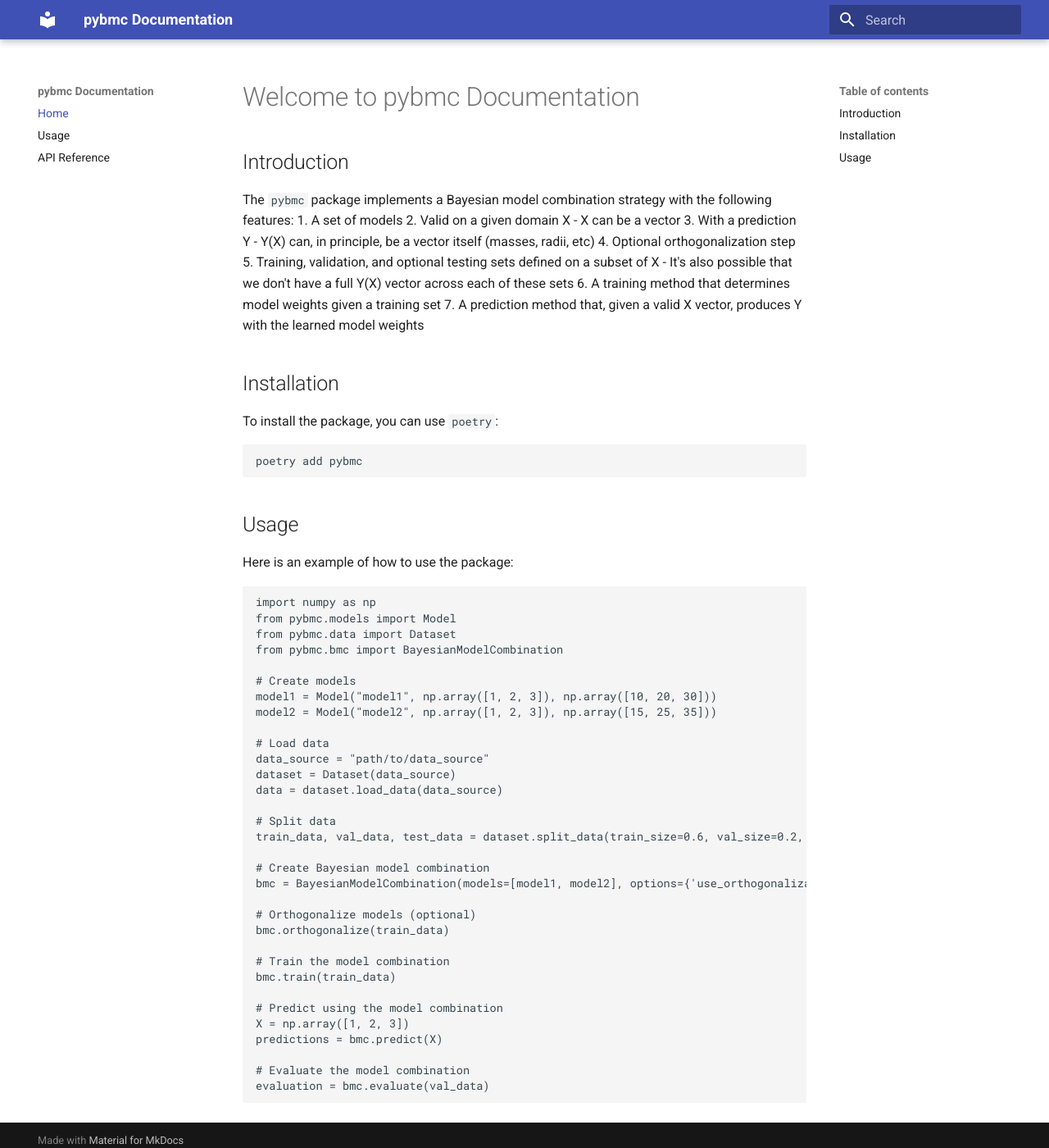
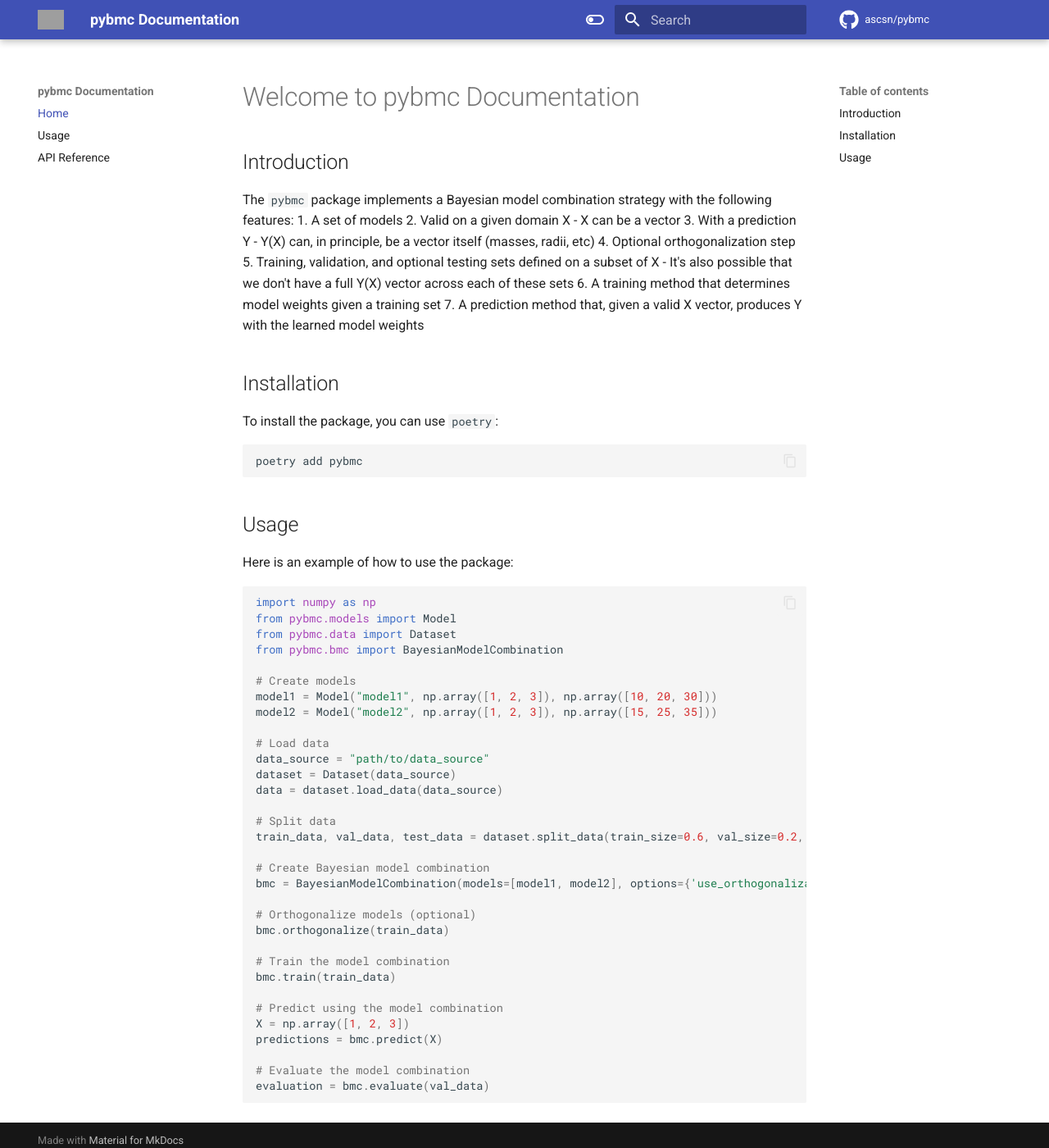
Before and after one commit to sudhanvalalit/pybmc, an MkDocs documentation site: the page built from docs/index.md, in a window 1280 px wide and 1400 px high. Shown: the whole window at 82% size. Built offline with MkDocs 1.6.1 and Material for MkDocs 9.7.7, drawn with Linux system fonts in a browser that asks for light colours; comment, search, counter and statistics services are not loaded; grey boxes are pictures that could not be loaded.

Commit message:
Update mkdocs.yml

```diff
--- a/mkdocs.yml
+++ b/mkdocs.yml
@@ -1,11 +1,76 @@
 site_name: "pybmc Documentation"
 site_url: "https://ascsn.github.io/pybmc/"
+site_description: "Simple package for Bayesian model combination"
+site_author: "ascsn"
+repo_url: "https://github.com/ascsn/pybmc"
+repo_name: "ascsn/pybmc"
+
 theme:
   name: "material"
+  palette:
+    - media: "(prefers-color-scheme: light)"
+      scheme: default
+      primary: indigo
+      accent: indigo
+      toggle:
+        icon: material/toggle-switch-off-outline
+        name: Switch to dark mode
+    - media: "(prefers-color-scheme: dark)"
+      scheme: slate
+      primary: indigo
+      accent: indigo
+      toggle:
+        icon: material/toggle-switch
+        name: Switch to light mode
+  features:
+    - navigation.instant
+    - navigation.tracking
+    - navigation.sections
+    - navigation.expand
+    - navigation.indexes
+    - navigation.top
+    - toc.follow
+    - content.code.copy
+    - content.code.annotate
+  font:
+    text: Roboto
+    code: Roboto Mono
+  icon:
+    repo: fontawesome/brands/github
+  logo: assets/logo.png
+  favicon: assets/favicon.png
+
+markdown_extensions:
+  - admonition
+  - pymdownx.details
+  - pymdownx.superfences
+  - pymdownx.highlight:
+      anchor_linenums: true
+  - pymdownx.inlinehilite
+  - pymdownx.snippets
+  - pymdownx.tabbed:
+      alternate_style: true
+  - tables
+  - footnotes
+  - pymdownx.arithmatex:
+      generic: true
+  - attr_list
+  - pymdownx.emoji:
+      emoji_index: !!python/name:materialx.emoji.twemoji
+      emoji_generator: !!python/name:materialx.emoji.to_svg
+
+extra_javascript:
+  - https://polyfill.io/v3/polyfill.min.js?features=es6
+  - https://cdn.jsdelivr.net/npm/mathjax@3/es5/tex-mml-chtml.js
+
+extra_css:
+  - stylesheets/extra.css
+
 nav:
   - Home: index.md
   - Usage: usage.md
   - API Reference: api_reference.md
+
 plugins:
   - search
   - mkdocstrings:
```
